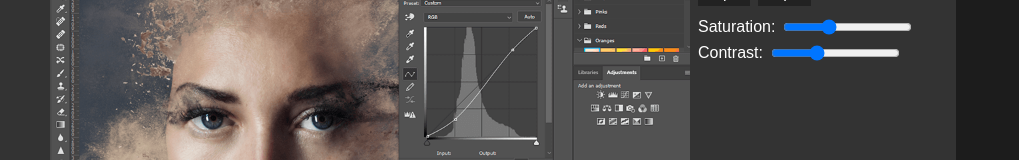
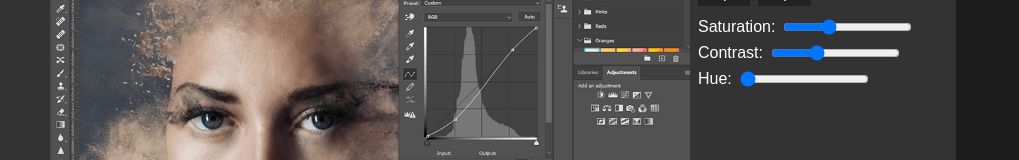
Before and after one commit to enijar/ps, a React (Create React App) app: page / in a window 1280 px wide. Shown: the part 134-294 px from the top of the page, without its empty margins (0-1019 px from the left). Built offline with nearby package versions, Linux system fonts and the light colour scheme.

Commit message:
feat: hue filter

```diff
--- a/src/components/canvas/canvas.tsx
+++ b/src/components/canvas/canvas.tsx
@@ -27,6 +27,7 @@ export default function Canvas({ src, width = 640, height = 480 }: Props) {
     flipY,
     saturation,
     contrast,
+    hue,
     zoom,
     setZoom,
   } = React.useContext(PsContext) as PsContextType;
@@ -42,7 +43,7 @@ export default function Canvas({ src, width = 640, height = 480 }: Props) {
     const translateX = position.x * width;
     const translateY = position.y * height;
     return {
-      filter: `saturate(${saturation}) contrast(${contrast})`,
+      filter: `saturate(${saturation}) contrast(${contrast}) hue-rotate(${hue}deg)`,
       transform: `translate(${translateX}px, ${translateY}px) scale(${zoom}) rotate(${rotation}deg) scaleX(${flipX}) scaleY(${flipY})`,
     };
   }, [
@@ -55,6 +56,7 @@ export default function Canvas({ src, width = 640, height = 480 }: Props) {
     flipY,
     saturation,
     contrast,
+    hue,
   ]);
 
   React.useEffect(() => {
--- a/src/components/sidebar/sidebar.tsx
+++ b/src/components/sidebar/sidebar.tsx
@@ -5,15 +5,18 @@ import {
   CONTRAST_AMOUNT,
   CONTRAST_MAX,
   CONTRAST_MIN,
-  SATURATION_AMOUNT,
-  SATURATION_MAX,
-  SATURATION_MIN,
+  HUE_AMOUNT,
+  HUE_MAX,
+  HUE_MIN,
   OPACITY_AMOUNT,
   OPACITY_MAX,
   OPACITY_MIN,
   ROTATION_AMOUNT,
   ROTATION_MAX,
   ROTATION_MIN,
+  SATURATION_AMOUNT,
+  SATURATION_MAX,
+  SATURATION_MIN,
 } from "../../config/consts";
 
 export default function Sidebar() {
@@ -28,6 +31,8 @@ export default function Sidebar() {
     setSaturation,
     contrast,
     setContrast,
+    hue,
+    setHue,
     reset,
   } = React.useContext(PsContext) as PsContextType;
 
@@ -57,6 +62,13 @@ export default function Sidebar() {
       setContrast(parseFloat(event.target.value));
     },
     [setContrast]
+  );
+
+  const onHueChange = React.useCallback<React.ChangeEventHandler>(
+    (event: React.ChangeEvent<HTMLInputElement>) => {
+      setHue(parseFloat(event.target.value));
+    },
+    [setHue]
   );
 
   return (
@@ -116,6 +128,18 @@ export default function Sidebar() {
           value={contrast}
         />
       </InputWrapper>
+      <InputWrapper>
+        <label htmlFor="sidebar-hue">Hue:</label>
+        <input
+          id="sidebar-hue"
+          type="range"
+          min={HUE_MIN}
+          max={HUE_MAX}
+          step={HUE_AMOUNT}
+          onChange={onHueChange}
+          value={hue}
+        />
+      </InputWrapper>
     </Wrapper>
   );
 }
--- a/src/config/consts.ts
+++ b/src/config/consts.ts
@@ -24,6 +24,10 @@ export const CONTRAST_MIN = 0;
 export const CONTRAST_MAX = 3;
 export const CONTRAST_AMOUNT = 0.01;
 
+export const HUE_MIN = 0;
+export const HUE_MAX = 360;
+export const HUE_AMOUNT = 1;
+
 export const DEFAULTS = {
   position: {
     x: 0,
@@ -36,4 +40,5 @@ export const DEFAULTS = {
   flipY: 1,
   saturation: 1,
   contrast: 1,
+  hue: 0,
 };
--- a/src/context/ps.tsx
+++ b/src/context/ps.tsx
@@ -24,6 +24,8 @@ export type PsContextType = {
   setSaturation: React.Dispatch<React.SetStateAction<number>>;
   contrast: number;
   setContrast: React.Dispatch<React.SetStateAction<number>>;
+  hue: number;
+  setHue: React.Dispatch<React.SetStateAction<number>>;
   zoom: number;
   setZoom: React.Dispatch<React.SetStateAction<number>>;
   reset: React.RefCallback<any>;
@@ -42,6 +44,7 @@ export default function PsContextProvider({ children }: Props) {
   const [flipY, setFlipY] = React.useState<number>(1);
   const [saturation, setSaturation] = React.useState<number>(1);
   const [contrast, setContrast] = React.useState<number>(1);
+  const [hue, setHue] = React.useState<number>(0);
 
   const reset = React.useCallback(() => {
     setPosition(DEFAULTS.position);
@@ -52,6 +55,7 @@ export default function PsContextProvider({ children }: Props) {
     setFlipY(DEFAULTS.flipY);
     setSaturation(DEFAULTS.saturation);
     setContrast(DEFAULTS.contrast);
+    setHue(DEFAULTS.hue);
   }, []);
 
   React.useEffect(() => {
@@ -100,6 +104,8 @@ export default function PsContextProvider({ children }: Props) {
         setSaturation,
         contrast,
         setContrast,
+        hue,
+        setHue,
         zoom,
         setZoom,
         reset,
```
